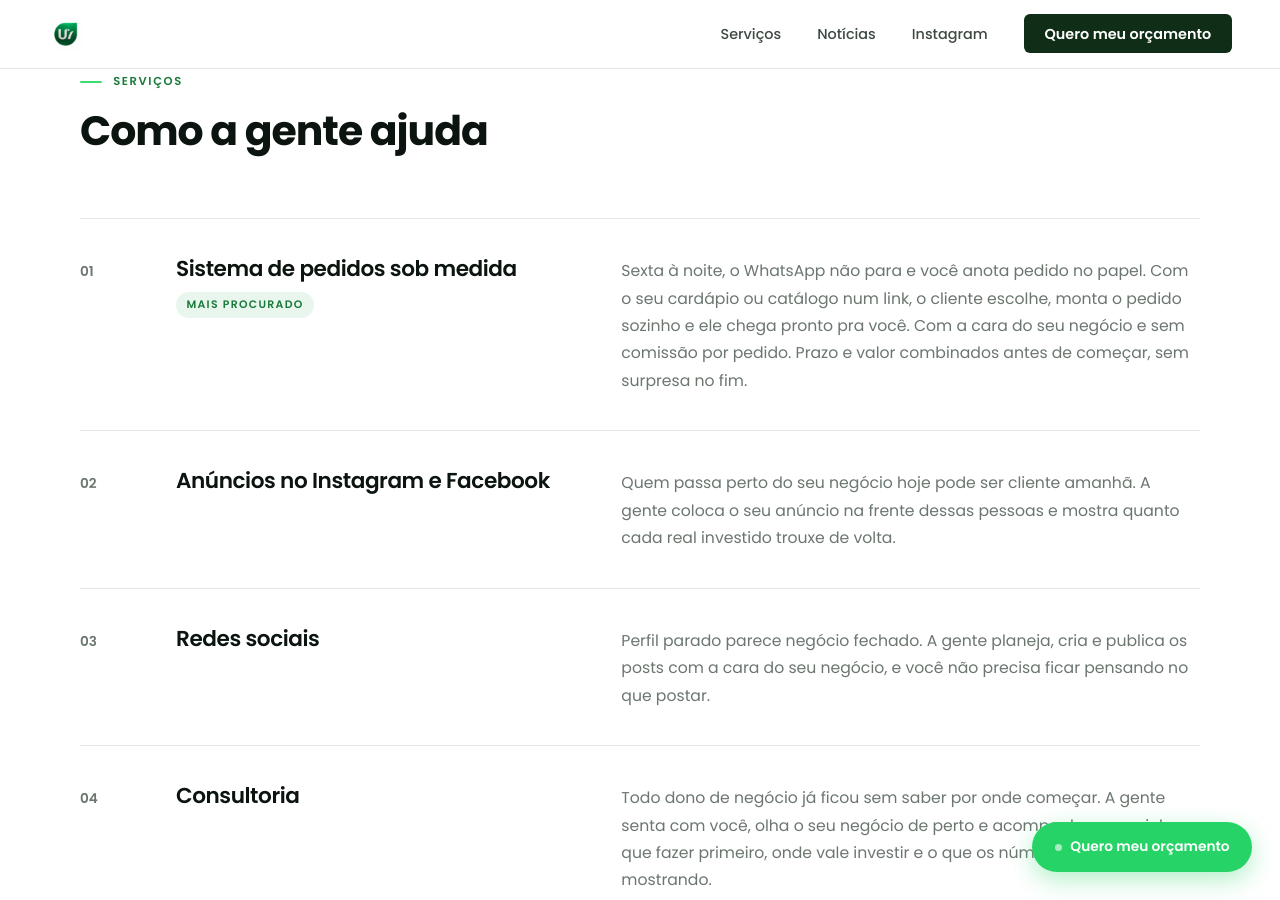
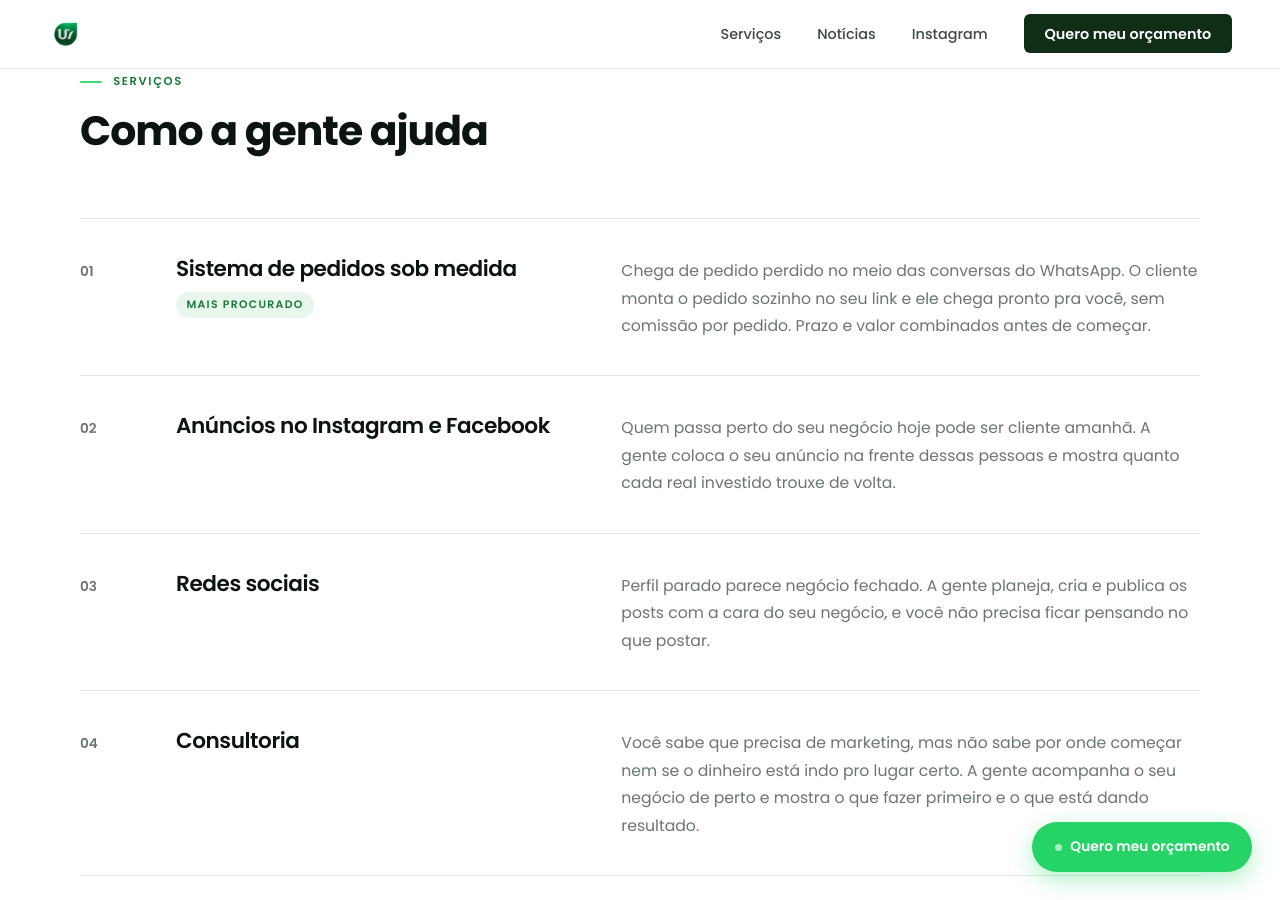
Before and after one commit to u7midias/siteu7midias, a Jekyll site: the page index.html, which Jekyll copies as it is, in a window 1280 px wide and 900 px high, scrolled down 833 px. Built offline with Jekyll 4.4.1, drawn with Linux system fonts in a browser that asks for light colours.

Commit message:
Ajusta copy de Sistema de pedidos e Consultoria
Co-Authored-By: Claude Sonnet 5.5 <noreply@anthropic.com>
Claude-Session: https://claude.ai/code/session_017gC1SbN9RHpD1z8wt1bAS2

```diff
--- a/index.html
+++ b/index.html
@@ -216,7 +216,7 @@
           <h3>Sistema de pedidos sob medida</h3>
           <span class="servico-destaque">Mais procurado</span>
         </div>
-        <p>Sexta à noite, o WhatsApp não para e você anota pedido no papel. Com o seu cardápio ou catálogo num link, o cliente escolhe, monta o pedido sozinho e ele chega pronto pra você. Com a cara do seu negócio e sem comissão por pedido. Prazo e valor combinados antes de começar, sem surpresa no fim.</p>
+        <p>Chega de pedido perdido no meio das conversas do WhatsApp. O cliente monta o pedido sozinho no seu link e ele chega pronto pra você, sem comissão por pedido. Prazo e valor combinados antes de começar.</p>
       </li>
       <li class="servico">
         <span class="servico-num">02</span>
@@ -231,7 +231,7 @@
       <li class="servico">
         <span class="servico-num">04</span>
         <div><h3>Consultoria</h3></div>
-        <p>Todo dono de negócio já ficou sem saber por onde começar. A gente senta com você, olha o seu negócio de perto e acompanha o caminho: o que fazer primeiro, onde vale investir e o que os números estão mostrando.</p>
+        <p>Você sabe que precisa de marketing, mas não sabe por onde começar nem se o dinheiro está indo pro lugar certo. A gente acompanha o seu negócio de perto e mostra o que fazer primeiro e o que está dando resultado.</p>
       </li>
     </ol>
   </div>
```
